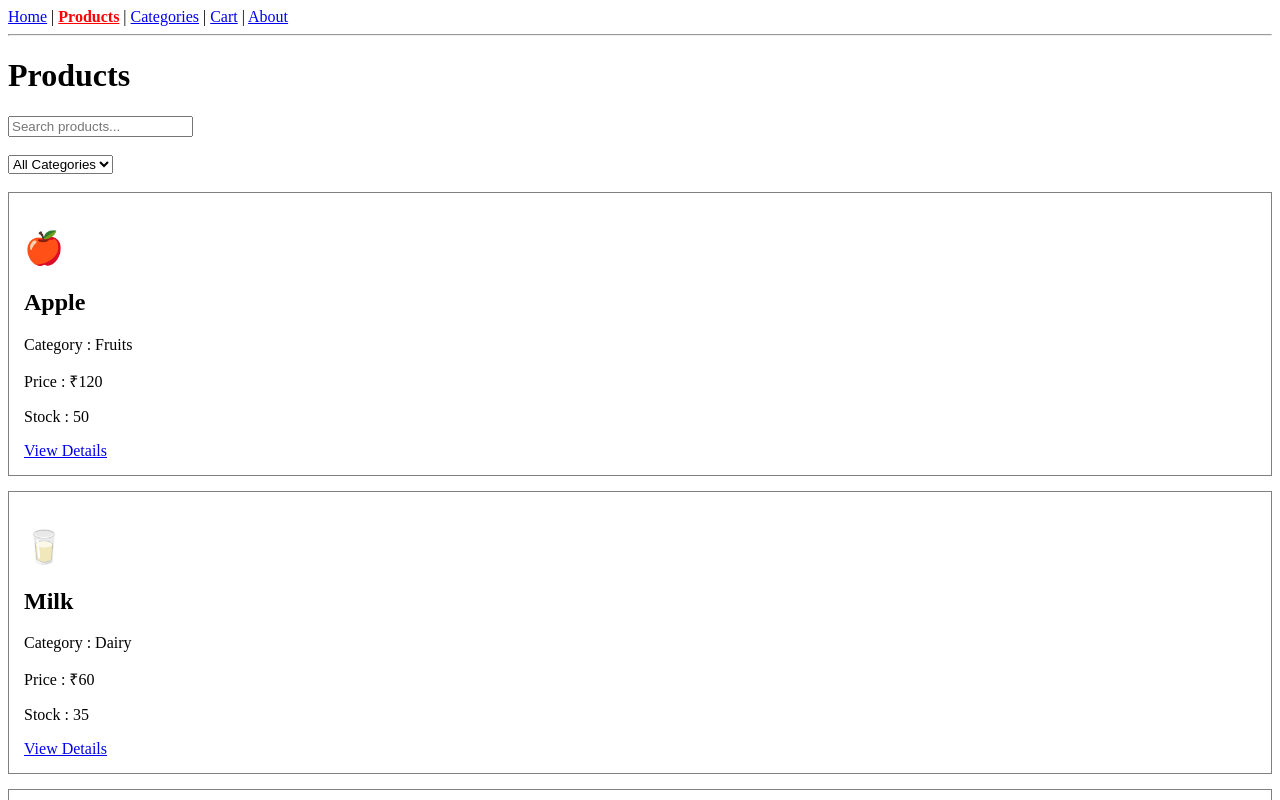
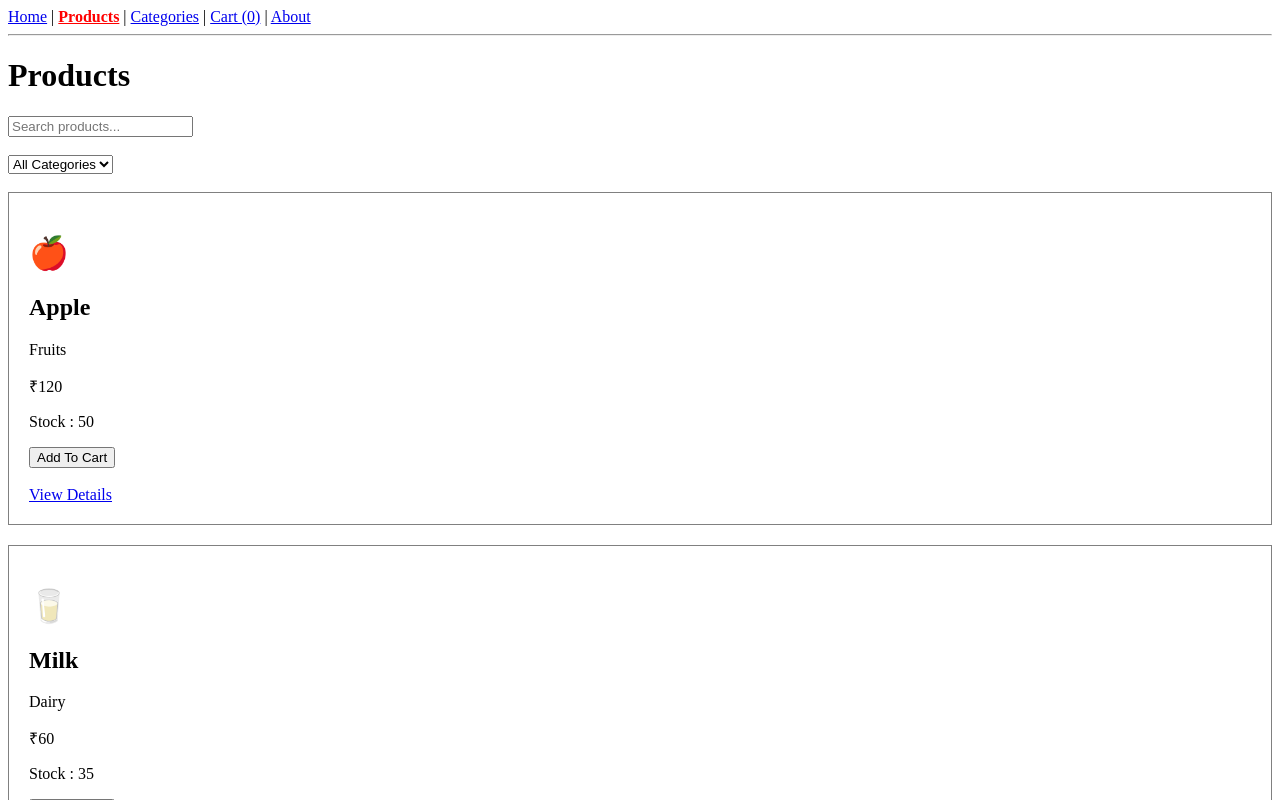
Before and after one commit to ganeshsofttech/dmartshop-app, a React (Vite) app: page /products in a window 1280 px wide. Shown: the top 800 px of the page. Built offline with nearby package versions, Linux system fonts and the light colour scheme.

Commit message:
Add to cart changes

```diff
--- a/src/App.jsx
+++ b/src/App.jsx
@@ -1,3 +1,4 @@
+import { useState } from "react";
 import { Routes, Route } from "react-router-dom";
 
 import Navbar from "./components/Navbar";
@@ -5,65 +6,45 @@ import Footer from "./components/Footer";
 
 import Home from "./pages/Home";
 import Products from "./pages/Products";
-import ProductDetails from "./pages/ProductDetails";
 import Categories from "./pages/Categories";
 import Cart from "./pages/Cart";
 import About from "./pages/About";
+import ProductDetails from "./pages/ProductDetails";
 import NotFound from "./pages/NotFound";
 
 export default function App() {
+  const [cart, setCart] = useState([]);
+
+  function addToCart(product) {
+    setCart([...cart, product]);
+  }
 
   return (
+    <>
+      <Navbar cartCount={cart.length} />
 
-       <>
-
-           <Navbar />
-
-           <hr/>
+      <hr />
 
       <Routes>
+        <Route path="/" element={<Home />} />
 
-               <Route
-                   path="/"
-                   element={<Home />}
-               />
-
-               <Route
-                   path="/products"
-                   element={<Products />}
-               />
+        <Route path="/products" element={<Products addToCart={addToCart} />} />
 
         <Route
           path="/products/:id"
-                   element={<ProductDetails />}
+          element={<ProductDetails addToCart={addToCart} />}
         />
 
-               <Route
-                   path="/categories"
-                   element={<Categories />}
-               />
+        <Route path="/categories" element={<Categories />} />
 
-               <Route
-                   path="/cart"
-                   element={<Cart />}
-               />
+        <Route path="/cart" element={<Cart cart={cart} />} />
 
-               <Route
-                   path="/about"
-                   element={<About />}
-               />
+        <Route path="/about" element={<About />} />
 
-               <Route
-                   path="*"
-                   element={<NotFound />}
-               />
-
+        <Route path="*" element={<NotFound />} />
       </Routes>
 
       <Footer />
-
     </>
-
   );
-
 }
--- a/src/components/Navbar.jsx
+++ b/src/components/Navbar.jsx
@@ -1,10 +1,13 @@
 import { NavLink } from "react-router-dom";
 
-export default function Navbar() {
+export default function Navbar({ cartCount }) {
 
    const activeStyle = {
+
        color: "red",
+
        fontWeight: "bold"
+
    };
 
    return (
@@ -13,7 +16,7 @@ export default function Navbar() {
 
            <NavLink
                to="/"
-               style={({isActive}) =>
+               style={({ isActive }) =>
                    isActive ? activeStyle : {}
                }
            >
@@ -24,7 +27,7 @@ export default function Navbar() {
 
            <NavLink
                to="/products"
-               style={({isActive}) =>
+               style={({ isActive }) =>
                    isActive ? activeStyle : {}
                }
            >
@@ -35,7 +38,7 @@ export default function Navbar() {
 
            <NavLink
                to="/categories"
-               style={({isActive}) =>
+               style={({ isActive }) =>
                    isActive ? activeStyle : {}
                }
            >
@@ -46,18 +49,18 @@ export default function Navbar() {
 
            <NavLink
                to="/cart"
-               style={({isActive}) =>
+               style={({ isActive }) =>
                    isActive ? activeStyle : {}
                }
            >
-               Cart
+               Cart ({cartCount})
            </NavLink>
 
            {" | "}
 
            <NavLink
                to="/about"
-               style={({isActive}) =>
+               style={({ isActive }) =>
                    isActive ? activeStyle : {}
                }
            >
--- a/src/components/ProductCard.jsx
+++ b/src/components/ProductCard.jsx
@@ -1,33 +1,35 @@
 import { Link } from "react-router-dom";
 
-export default function ProductCard({ product }) {
-
+export default function ProductCard({
+  product,
+  addToCart,
+}) {
   return (
-
     <div
       style={{
         border: "1px solid gray",
-               padding: "15px",
-               marginBottom: "15px"
+
+        padding: 20,
+
+        marginBottom: 20,
       }}
     >
-
       <h1>{product.image}</h1>
 
       <h2>{product.name}</h2>
 
-           <p>Category : {product.category}</p>
+      <p>{product.category}</p>
 
-           <p>Price : ₹{product.price}</p>
+      <p>₹{product.price}</p>
 
       <p>Stock : {product.stock}</p>
 
-           <Link to={`/products/${product.id}`}>
-               View Details
-           </Link>
+      <button onClick={() => addToCart(product)}>Add To Cart</button>
 
+      <br />
+      <br />
+
+      <Link to={`/products/${product.id}`}>View Details</Link>
     </div>
-
   );
-
 }
--- a/src/components/ProductList.jsx
+++ b/src/components/ProductList.jsx
@@ -1,26 +1,11 @@
 import ProductCard from "./ProductCard";
 
-export default function ProductList({ products }) {
-
-   return (
-
-       <div>
-
-           {
-
-               products.map(product => (
-
-                   <ProductCard
-                       key={product.id}
-                       product={product}
-                   />
-
-               ))
-
-           }
-
-       </div>
-
-   );
-
+export default function ProductList({ products , addToCart}) {
+  return (
+    <div>
+      {products.map((product) => (
+        <ProductCard key={product.id} product={product}  addToCart={addToCart}/>
+      ))}
+    </div>
+  );
 }
--- a/src/pages/Cart.jsx
+++ b/src/pages/Cart.jsx
@@ -1,11 +1,21 @@
-export default function Cart() {
-   return (
-       <div>
+export default function Cart({ cart }) {
+  return (
+    <div>
+      <h1>Shopping Cart</h1>
 
-           <h1>Shopping Cart</h1>
+      {cart.length === 0 ? (
+        <p>Cart is Empty</p>
+      ) : (
+        cart.map((item, index) => (
+          <div key={index}>
+            <h3>{item.name}</h3>
 
-           <p>Your cart is empty.</p>
+            <p>₹{item.price}</p>
 
-       </div>
-   );
+            <hr />
+          </div>
+        ))
+      )}
+    </div>
+  );
 }
--- a/src/pages/Products.jsx
+++ b/src/pages/Products.jsx
@@ -5,30 +5,22 @@ import Pagination from "../components/Pagination";
 
 import products from "../data/products";
 
-export default function Products() {
-
+export default function Products({ addToCart }) {
   return (
-
     <div>
-
       <h1>Products</h1>
 
       <SearchBar />
 
-           <br/>
+      <br />
 
       <CategoryFilter />
 
-           <br/>
+      <br />
 
-           <ProductList
-               products={products}
-           />
+      <ProductList products={products} addToCart={addToCart} />
 
       <Pagination />
-
     </div>
-
   );
-
 }
```
Also changed, not shown: src/components/ProductCatd.jsx (deleted), src/pages/ProductDetails.jsx (line endings or trailing spaces). Lines whose indentation alone changed are shown as unchanged.
